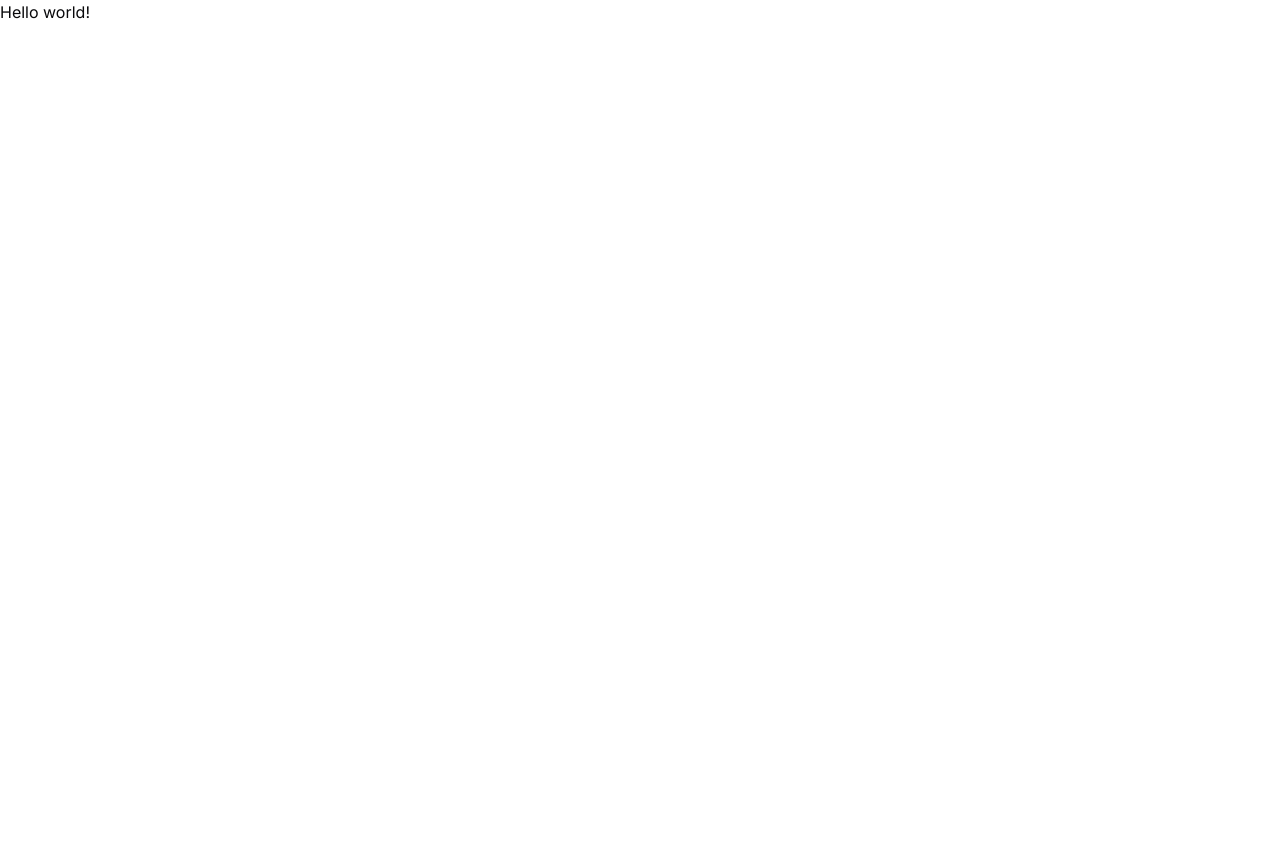
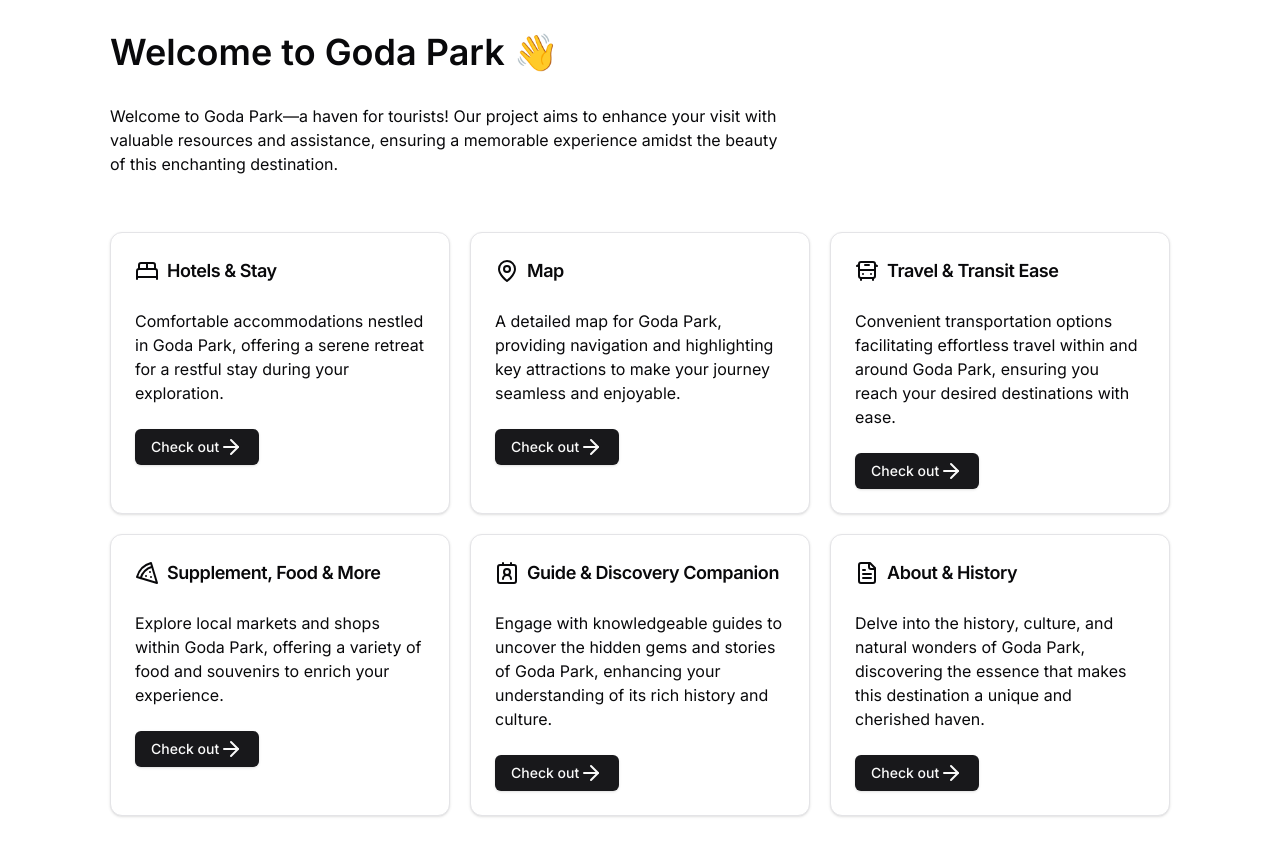
Before and after one commit to inclinedadarsh/sih-hackathon, a Next.js app: page / in a window 1280 px wide. Shown: the top 856 px of the page. Before the commit the page ends 800 px from the top, so only its background shows below. Built offline with nearby package versions, Linux system fonts and the light colour scheme.

Commit message:
feat: add home page

```diff
--- a/package.json
+++ b/package.json
@@ -10,8 +10,10 @@
   },
   "dependencies": {
     "@radix-ui/react-icons": "^1.3.0",
+    "@radix-ui/react-slot": "^1.0.2",
     "class-variance-authority": "^0.7.0",
     "clsx": "^2.0.0",
+    "lucide-react": "^0.299.0",
     "next": "14.0.4",
     "react": "^18",
     "react-dom": "^18",
--- a/src/app/globals.css
+++ b/src/app/globals.css
@@ -73,4 +73,9 @@
     body {
         @apply bg-background text-foreground;
     }
+
+    .view-container {
+        @apply box-border mx-auto;
+        @apply w-[1100px] max-2xl:w-[1100px] max-xl:w-[920px] max-lg:w-[680px] max-md:w-[440px] max-sm:w-full px-5;
     }
+}
--- a/src/app/page.tsx
+++ b/src/app/page.tsx
@@ -1,3 +1,53 @@
+import Link from "next/link";
+
+import {
+    Card,
+    CardContent,
+    CardFooter,
+    CardHeader,
+    CardTitle,
+} from "@/components/ui/card";
+
+import { buttonVariants } from "@/components/ui/button";
+
+import { ArrowRight } from "lucide-react";
+
+import { HOME_CARDS } from "@/constants";
+
 export default function Home() {
-    return <h1>Hello world!</h1>;
+    return (
+        <div className='view-container'>
+            <h1 className='text-3xl lg:text-4xl my-8 font-semibold'>
+                Welcome to Goda Park 👋
+            </h1>
+            <p className='max-w-2xl'>
+                Welcome to Goda Park—a haven for tourists! Our project aims to
+                enhance your visit with valuable resources and assistance,
+                ensuring a memorable experience amidst the beauty of this
+                enchanting destination.
+            </p>
+            <div className='grid grid-cols-1 lg:grid-cols-3 gap-5 my-14'>
+                {HOME_CARDS.map((card) => (
+                    <Card key={card.title}>
+                        <CardHeader>
+                            <CardTitle className='flex gap-2 items-center text-lg'>
+                                {<card.icon />} {card.title}
+                            </CardTitle>
+                        </CardHeader>
+                        <CardContent>
+                            <p>{card.description}</p>
+                        </CardContent>
+                        <CardFooter>
+                            <Link
+                                href={`${card.url}`}
+                                className={buttonVariants()}
+                            >
+                                Check out <ArrowRight />
+                            </Link>
+                        </CardFooter>
+                    </Card>
+                ))}
+            </div>
+        </div>
+    );
 }
--- /dev/null
+++ b/src/components/ui/button.tsx
@@ -0,0 +1,57 @@
+import * as React from "react"
+import { Slot } from "@radix-ui/react-slot"
+import { cva, type VariantProps } from "class-variance-authority"
+
+import { cn } from "@/lib/utils"
+
+const buttonVariants = cva(
+  "inline-flex items-center justify-center whitespace-nowrap rounded-md text-sm font-medium transition-colors focus-visible:outline-none focus-visible:ring-1 focus-visible:ring-ring disabled:pointer-events-none disabled:opacity-50",
+  {
+    variants: {
+      variant: {
+        default:
+          "bg-primary text-primary-foreground shadow hover:bg-primary/90",
+        destructive:
+          "bg-destructive text-destructive-foreground shadow-sm hover:bg-destructive/90",
+        outline:
+          "border border-input bg-transparent shadow-sm hover:bg-accent hover:text-accent-foreground",
+        secondary:
+          "bg-secondary text-secondary-foreground shadow-sm hover:bg-secondary/80",
+        ghost: "hover:bg-accent hover:text-accent-foreground",
+        link: "text-primary underline-offset-4 hover:underline",
+      },
+      size: {
+        default: "h-9 px-4 py-2",
+        sm: "h-8 rounded-md px-3 text-xs",
+        lg: "h-10 rounded-md px-8",
+        icon: "h-9 w-9",
+      },
+    },
+    defaultVariants: {
+      variant: "default",
+      size: "default",
+    },
+  }
+)
+
+export interface ButtonProps
+  extends React.ButtonHTMLAttributes<HTMLButtonElement>,
+    VariantProps<typeof buttonVariants> {
+  asChild?: boolean
+}
+
+const Button = React.forwardRef<HTMLButtonElement, ButtonProps>(
+  ({ className, variant, size, asChild = false, ...props }, ref) => {
+    const Comp = asChild ? Slot : "button"
+    return (
+      <Comp
+        className={cn(buttonVariants({ variant, size, className }))}
+        ref={ref}
+        {...props}
+      />
+    )
+  }
+)
+Button.displayName = "Button"
+
+export { Button, buttonVariants }
--- /dev/null
+++ b/src/components/ui/card.tsx
@@ -0,0 +1,76 @@
+import * as React from "react"
+
+import { cn } from "@/lib/utils"
+
+const Card = React.forwardRef<
+  HTMLDivElement,
+  React.HTMLAttributes<HTMLDivElement>
+>(({ className, ...props }, ref) => (
+  <div
+    ref={ref}
+    className={cn(
+      "rounded-xl border bg-card text-card-foreground shadow",
+      className
+    )}
+    {...props}
+  />
+))
+Card.displayName = "Card"
+
+const CardHeader = React.forwardRef<
+  HTMLDivElement,
+  React.HTMLAttributes<HTMLDivElement>
+>(({ className, ...props }, ref) => (
+  <div
+    ref={ref}
+    className={cn("flex flex-col space-y-1.5 p-6", className)}
+    {...props}
+  />
+))
+CardHeader.displayName = "CardHeader"
+
+const CardTitle = React.forwardRef<
+  HTMLParagraphElement,
+  React.HTMLAttributes<HTMLHeadingElement>
+>(({ className, ...props }, ref) => (
+  <h3
+    ref={ref}
+    className={cn("font-semibold leading-none tracking-tight", className)}
+    {...props}
+  />
+))
+CardTitle.displayName = "CardTitle"
+
+const CardDescription = React.forwardRef<
+  HTMLParagraphElement,
+  React.HTMLAttributes<HTMLParagraphElement>
+>(({ className, ...props }, ref) => (
+  <p
+    ref={ref}
+    className={cn("text-sm text-muted-foreground", className)}
+    {...props}
+  />
+))
+CardDescription.displayName = "CardDescription"
+
+const CardContent = React.forwardRef<
+  HTMLDivElement,
+  React.HTMLAttributes<HTMLDivElement>
+>(({ className, ...props }, ref) => (
+  <div ref={ref} className={cn("p-6 pt-0", className)} {...props} />
+))
+CardContent.displayName = "CardContent"
+
+const CardFooter = React.forwardRef<
+  HTMLDivElement,
+  React.HTMLAttributes<HTMLDivElement>
+>(({ className, ...props }, ref) => (
+  <div
+    ref={ref}
+    className={cn("flex items-center p-6 pt-0", className)}
+    {...props}
+  />
+))
+CardFooter.displayName = "CardFooter"
+
+export { Card, CardHeader, CardFooter, CardTitle, CardDescription, CardContent }
--- /dev/null
+++ b/src/constants/index.ts
@@ -0,0 +1,55 @@
+import { homeCards } from "@/types";
+
+import {
+    BedDouble,
+    MapPin,
+    BusFront,
+    Pizza,
+    Contact2,
+    FileText,
+} from "lucide-react";
+
+export const HOME_CARDS: homeCards = [
+    {
+        title: "Hotels & Stay",
+        description:
+            "Comfortable accommodations nestled in Goda Park, offering a serene retreat for a restful stay during your exploration.",
+        url: "/hotel",
+        icon: BedDouble,
+    },
+    {
+        title: "Map",
+        description:
+            "A detailed map for Goda Park, providing navigation and highlighting key attractions to make your journey seamless and enjoyable.",
+        url: "/map",
+        icon: MapPin,
+    },
+    {
+        title: "Travel & Transit Ease",
+        description:
+            "Convenient transportation options facilitating effortless travel within and around Goda Park, ensuring you reach your desired destinations with ease.",
+        url: "/travel",
+        icon: BusFront,
+    },
+    {
+        title: "Supplement, Food & More",
+        description:
+            "Explore local markets and shops within Goda Park, offering a variety of food and souvenirs to enrich your experience.",
+        url: "/market",
+        icon: Pizza,
+    },
+    {
+        title: "Guide & Discovery Companion",
+        description:
+            "Engage with knowledgeable guides to uncover the hidden gems and stories of Goda Park, enhancing your understanding of its rich history and culture.",
+        url: "/guide",
+        icon: Contact2,
+    },
+    {
+        title: "About & History",
+        description:
+            "Delve into the history, culture, and natural wonders of Goda Park, discovering the essence that makes this destination a unique and cherished haven.",
+        url: "/about",
+        icon: FileText,
+    },
+];
--- /dev/null
+++ b/src/types/index.ts
@@ -0,0 +1,10 @@
+import { LucideIcon } from "lucide-react";
+
+type homeCard = {
+    title: string;
+    description: string;
+    url: string;
+    icon: LucideIcon;
+};
+
+export type homeCards = homeCard[];
```
Also changed, not shown: 1 other file (tests, documents, lock files or other folders). Lines whose indentation alone changed are shown as unchanged.
